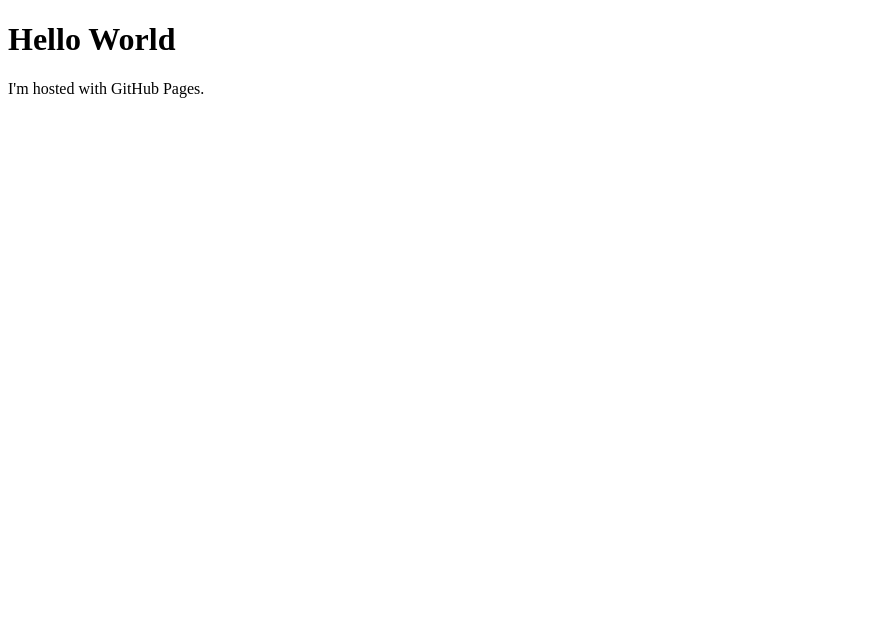
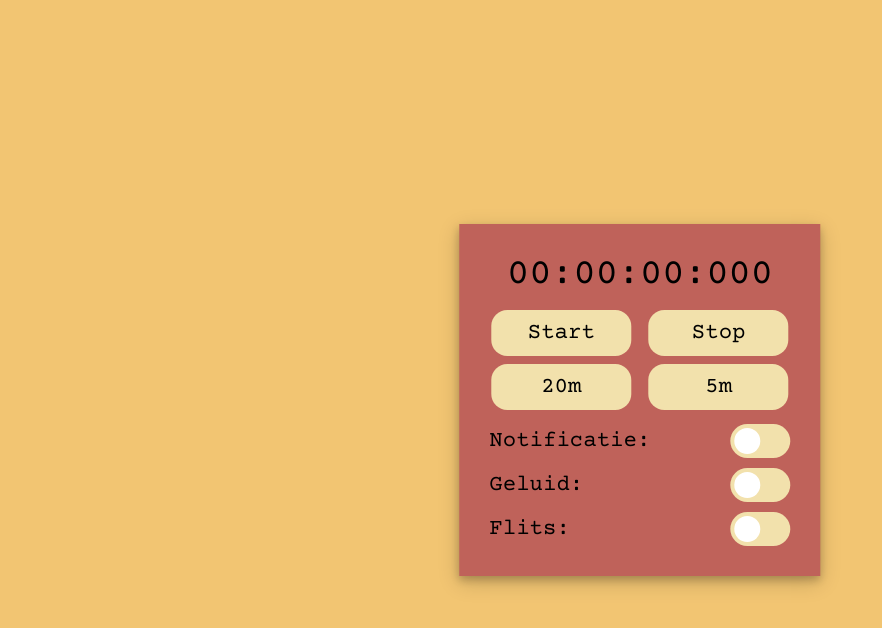
Before and after one commit to Superkuuk/Superkuuk.github.io, a plain HTML site: page index.html in a window 1280 px wide. Shown: the whole page, without its empty margins (0-882 px from the left). Drawn offline with nearby package versions, Linux system fonts and the light colour scheme; files that its build step writes are made by us from their sources.

Commit message:
Add files via upload

```diff
--- a/index.html
+++ b/index.html
@@ -1,7 +1,49 @@
 <!DOCTYPE html>
 <html>
+<head>
+<title>Pomodroppo</title>
+<link rel="stylesheet" href="index.css">
+</head>
 <body>
-<h1>Hello World</h1>
-<p>I'm hosted with GitHub Pages.</p>
+
+  <div class="container">
+    <div class="child">
+      <div class="error"></div>
+      <div id="timer">00:00:00:000</div>
+      <div class="buttons">
+        <div class="startTimer button" onclick="startTimer()">Start</div>
+        <div class="resetTimer reset button" onclick="resetTimer()">Stop</div>
+      </div>
+      <div class="buttons">
+        <div class="set20 button" onclick="setPomodoro(20)">20m</div>
+        <div class="set5 button" onclick="setPomodoro(5)">5m</div>
+      </div>
+      <div id="notify" class="switchContainer">
+        <span>Notificatie:</span>
+          <label class="switch">
+            <input type="checkbox" id="notification">
+            <span class="slider round"></span>
+          </label>
+      </div>
+      <div id="alarmContainer" class="switchContainer">
+        <span>Geluid:</span>
+          <label class="switch">
+            <input type="checkbox" id="alarm">
+            <span class="slider round"></span>
+          </label>
+      </div>
+      <div id="flashContainer" class="switchContainer">
+        <span>Flits:</span>
+          <label class="switch">
+            <input type="checkbox" id="flash">
+            <span class="slider round"></span>
+          </label>
+      </div>
+    </div>
+  </div>
+
+  <div id="progressbar"></div>
+
+<script src="index.js"></script>
 </body>
 </html>
```
